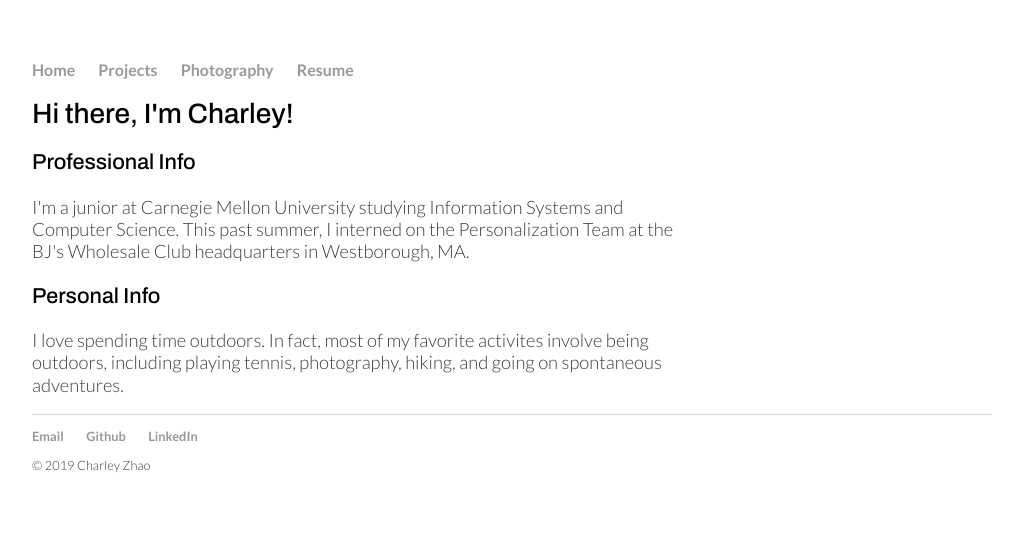
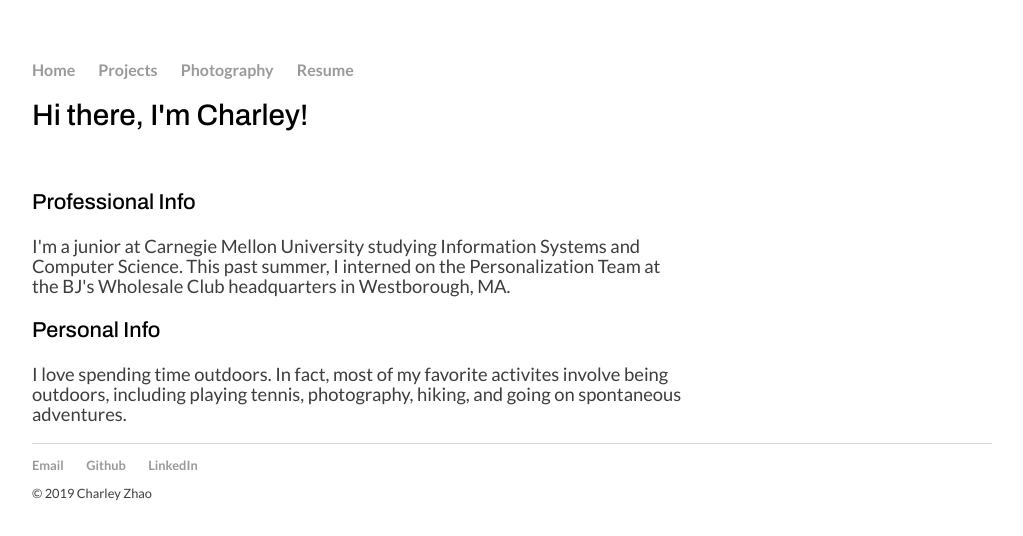
Before and after one commit to charleyjzhao/charleyjzhao.github.io, a plain HTML site: page index.html in a window 1280 px wide. Shown: the whole page, without its empty margins (128-1151 px from the left). Drawn offline with Linux system fonts and the light colour scheme.

Commit message:
Font weight change

```diff
--- a/css/main.css
+++ b/css/main.css
@@ -7,7 +7,7 @@ nav ul, footer ul {
     font-family:'Lato', 'Sans-Serif';
     padding: 0px;
     list-style: none;
-    font-weight: bold;
+    font-weight: 700;
 }
 
 nav ul li, footer ul li {
@@ -25,7 +25,7 @@ a:hover {
 }
 
 h1 {
-    font-size: 1.75em;
+    font-size: 1.85em;
     font-family:'Archivo', 'Sans-Serif';
     font-weight: 500;
 }
@@ -38,9 +38,9 @@ h3 {
 
 p {
     font-size: 1.15em;
-    line-height: 1.2em;
+    line-height: 1.1em;
     font-family:'Lato', 'Sans-Serif';
-    font-weight: 300;
+    font-weight: 400;
     color: rgb(61, 61, 61);
 }
 
@@ -48,6 +48,7 @@ footer {
     border-top: 1px solid #d5d5d5;
     font-size: .8em;
     font-family:'Lato', 'Sans-Serif';
+    font-weight: 400;
     color: rgb(61, 61, 61);
 }
 
--- a/index.html
+++ b/index.html
@@ -6,7 +6,7 @@
     <title>Charley Zhao</title>
     <link rel="stylesheet" type="text/css" href="/css/main.css">
     <script src="https://kit.fontawesome.com/9b34d59594.js"></script>
-    <link href="https://fonts.googleapis.com/css?family=Archivo:500|Lato:300,700" rel="stylesheet">
+    <link href="https://fonts.googleapis.com/css?family=Archivo:500|Lato:400,700" rel="stylesheet">
 </head>
 
 <body>
@@ -20,7 +20,7 @@
     </nav>
     <div class="container">
         <div class="intro">
-            <h1>Hi there, I'm Charley!</h1>
+            <h1>Hi there, I'm Charley!</h1><br>
             <h3>Professional Info</h3>
             <p>I'm a junior at Carnegie Mellon University studying Information Systems and Computer
                 Science. This past summer, I interned on the Personalization Team at the BJ's Wholesale Club
```
Also changed, not shown: photography.html (+1 -1 lines), projects.html (+1 -1 lines).
